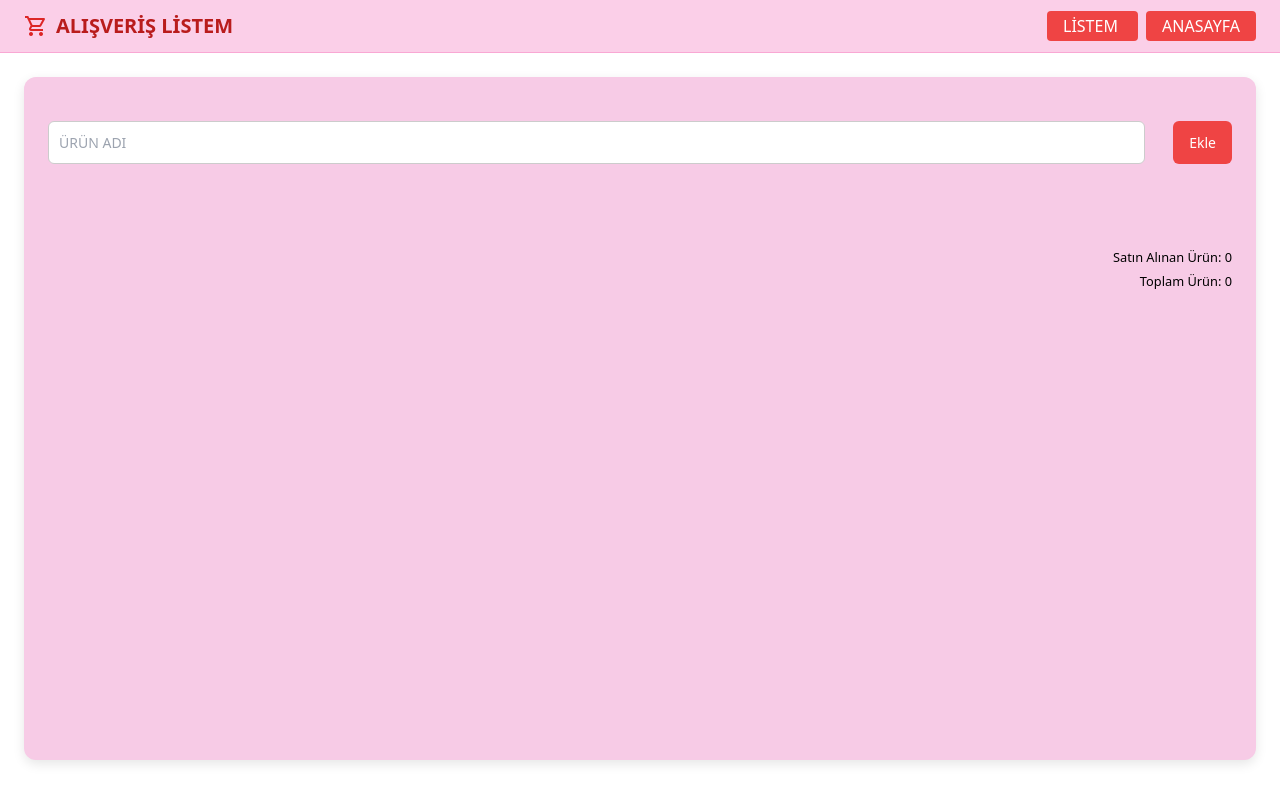
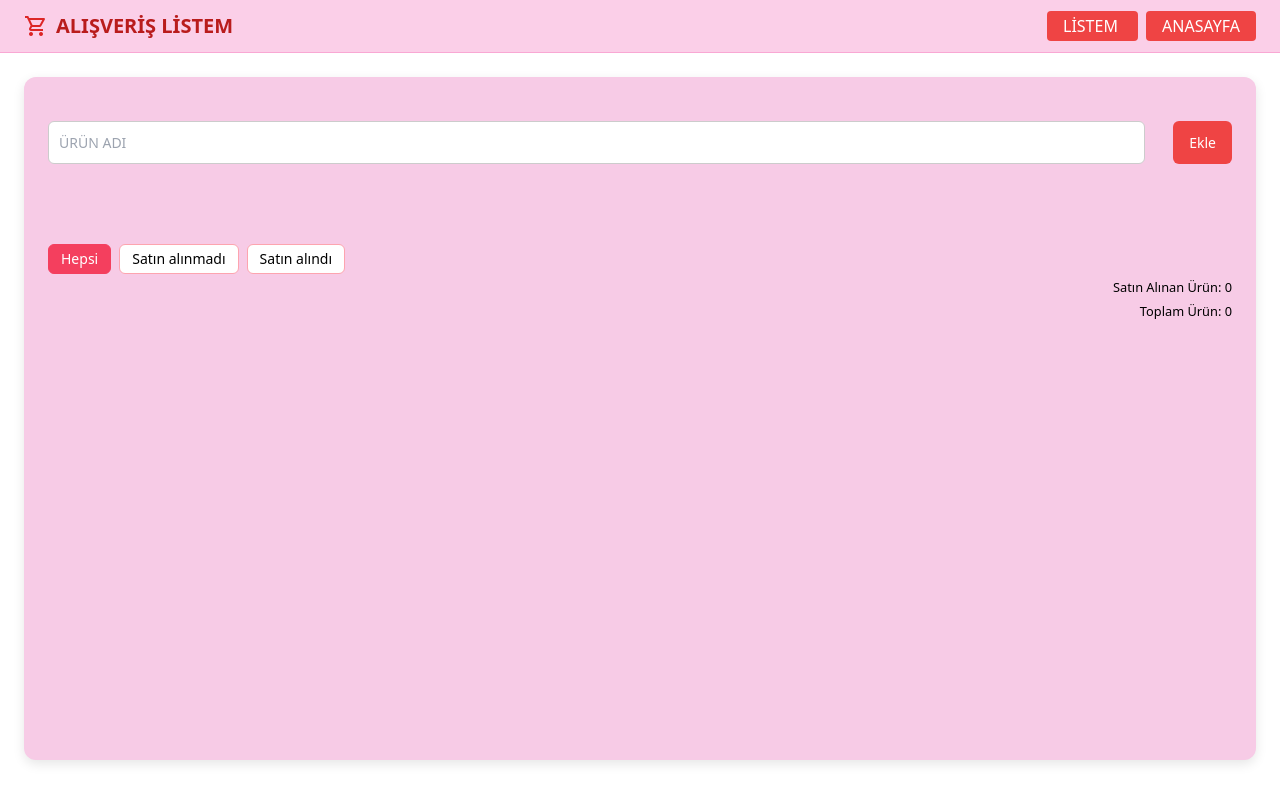
Before and after one commit to busraygul/Alisveris-Listesi, a Vue app: page /#/list in a window 1280 px wide. Shown: the top 802 px of the page. Built offline with nearby package versions, Linux system fonts and the light colour scheme.

Commit message:
filtreleme yapıldı

```diff
--- a/src/components/AddItem.vue
+++ b/src/components/AddItem.vue
@@ -3,7 +3,7 @@ import ListItems from './ListItems.vue';
 import PopularItems from './PopularItems.vue';
 import { ref } from 'vue'
 import { useStore } from 'vuex'
-
+import { computed } from 'vue'
 const props = defineProps({
   showPopular: { type: Boolean, default: false },
   showItems: { type: Boolean, default: false },
@@ -12,7 +12,13 @@ const props = defineProps({
 
 const newItem = ref('')
 const items = ref([]) //anasayfadan ekleme yaparken array olan itemstan çekiyorum.
+const filter = ref('all')
 
+const filteredItems = computed(() => {
+  if (filter.value === 'done') return items.value.filter(i => i.done)
+  if (filter.value === 'todo') return items.value.filter(i => !i.done)
+  return items.value
+})
 const store = useStore()
 
 function addItem() {
--- a/src/components/ListItems.vue
+++ b/src/components/ListItems.vue
@@ -1,5 +1,5 @@
 <script setup>
-import { computed } from 'vue'
+import { ref, computed } from 'vue'
 import { useStore } from 'vuex'
 import ListItem from './ListItem.vue'
 
@@ -8,10 +8,37 @@ const items = computed(() => store.getters.items)
 const total = computed(() => store.getters.total)
 const doneCount = computed(() => store.getters.doneCount)
 
+const filter = ref('all')
+const filteredItems = computed(() => {
+    if (filter.value === 'done') return items.value.filter(i => i.done)
+    if (filter.value === 'todo') return items.value.filter(i => !i.done)
+    return items.value
+})
 </script>
 
 <template>
     <div>
+        <div class="filters">
+            <div class="flex gap-2">
+                <!-- Hepsi -->
+                <button @click="filter = 'all'" class="px-3 py-1 rounded-md border text-sm"
+                    :class="filter === 'all' ? 'bg-rose-500 text-white border-rose-500' : 'bg-white border-rose-300'">
+                    Hepsi
+                </button>
+
+                <!-- Satın alınmadı -->
+                <button @click="filter = 'todo'" class="px-3 py-1 rounded-md border text-sm"
+                    :class="filter === 'todo' ? 'bg-rose-500 text-white border-rose-500' : 'bg-white border-rose-300'">
+                    Satın alınmadı
+                </button>
+
+                <!-- Satın alındı -->
+                <button @click="filter = 'done'" class="px-3 py-1 rounded-md border text-sm"
+                    :class="filter === 'done' ? 'bg-rose-500 text-white border-rose-500' : 'bg-white border-rose-300'">
+                    Satın alındı
+                </button>
+            </div>
+        </div>
         <div class="text-right mb-2">
             <small>Satın Alınan Ürün: {{ doneCount }} </small>
             <br>
@@ -19,7 +46,7 @@ const doneCount = computed(() => store.getters.doneCount)
             <br>
         </div>
         <ul class="space-y-1">
-            <ListItem v-for="it in items" :key="it.id" :item="it" />
+            <ListItem v-for="it in filteredItems" :key="it.id" :item="it" />
         </ul>
     </div>
 </template>
```
